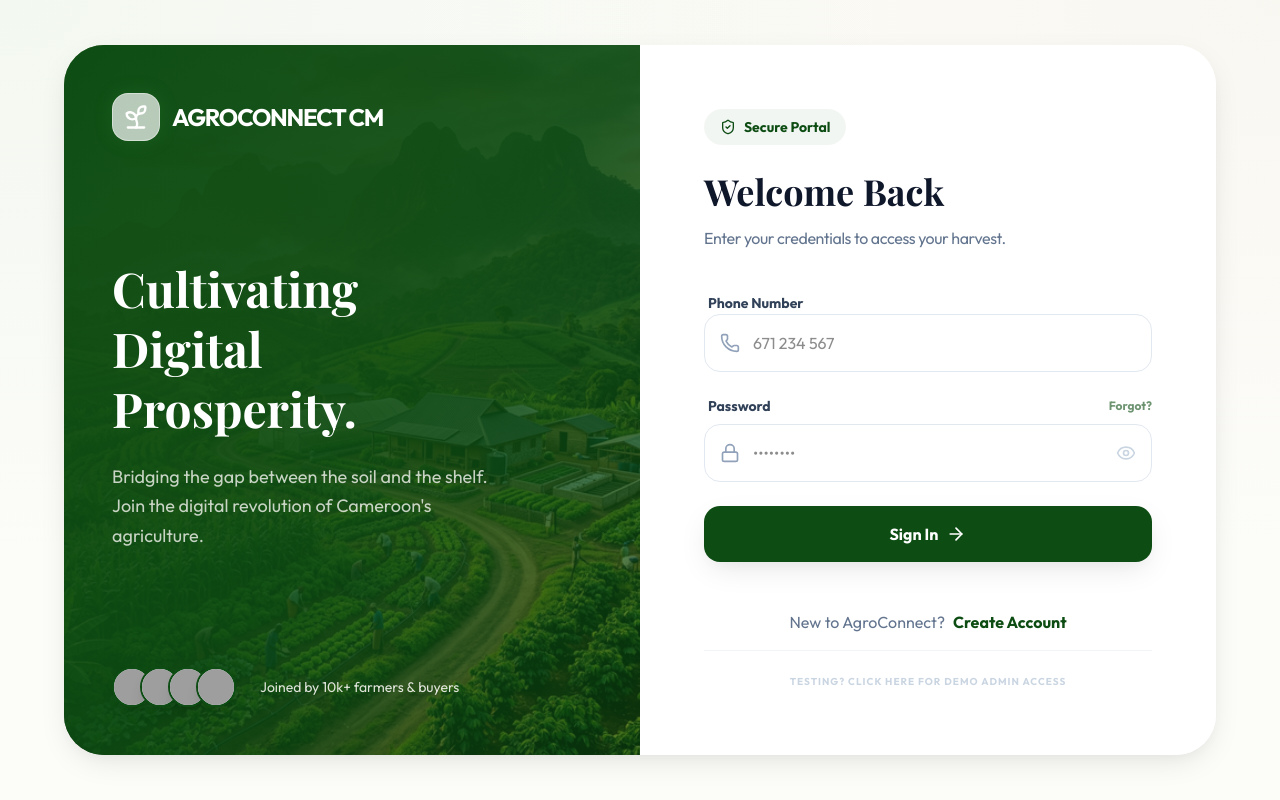
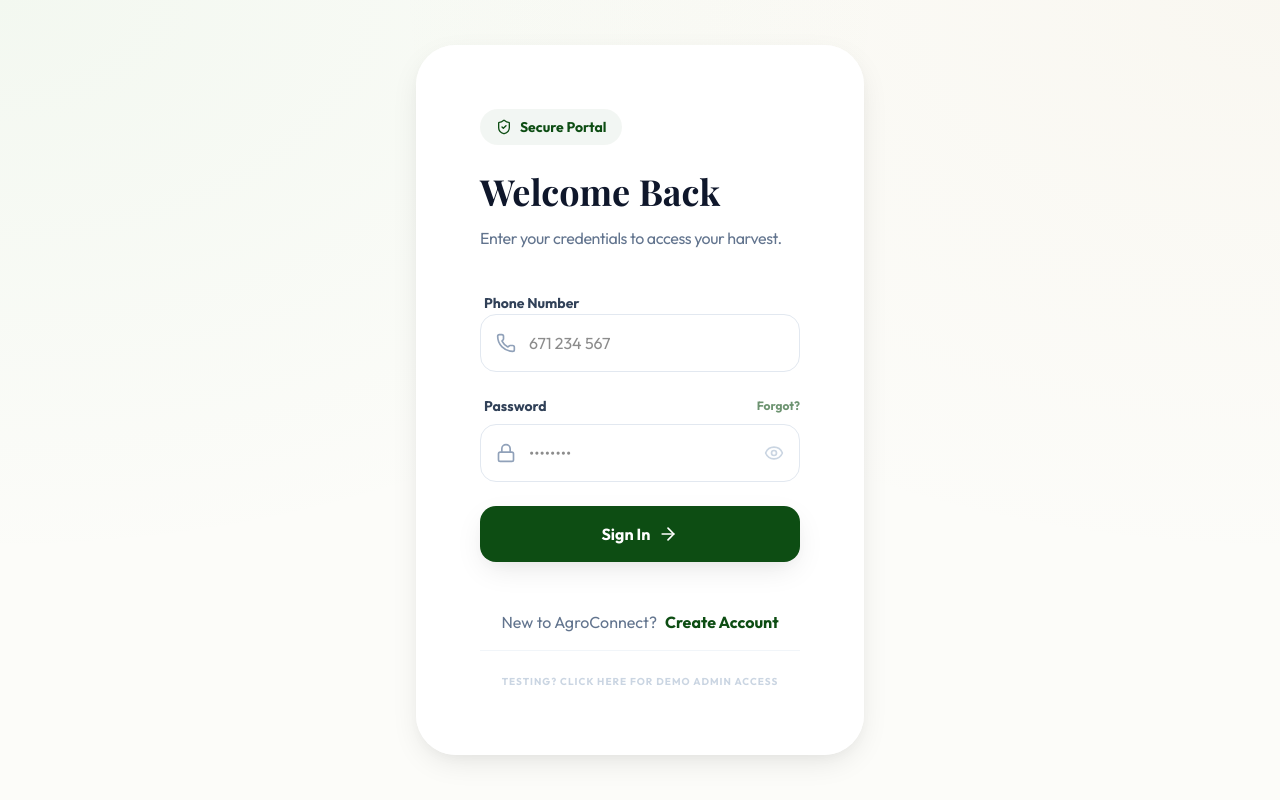
Before and after one commit to Miyoupo-ivan237/AgroApp, a React (Vite) app in the folder client/: page /login in a window 1280 px wide. Built offline with nearby package versions, Linux system fonts and the light colour scheme; grey boxes are pictures that could not be loaded; a web font is replaced by a local one.

Commit message:
Fix Explore Shop search, correct Landing page anchors, and remove farmer image from Login

```diff
--- a/client/src/pages/BuyerDashboard.jsx
+++ b/client/src/pages/BuyerDashboard.jsx
@@ -290,9 +290,9 @@ export default function BuyerDashboard() {
                             </div>
                             <div className="grid grid-cols-1 md:grid-cols-2 lg:grid-cols-3 xl:grid-cols-4 gap-8">
                                 {crops.filter(c =>
-                                    c.name.toLowerCase().includes(searchTerm.toLowerCase()) ||
-                                    c.category.toLowerCase().includes(searchTerm.toLowerCase()) ||
-                                    (c.region_location || c.region || '').toLowerCase().includes(searchTerm.toLowerCase())
+                                    (c?.name || '').toLowerCase().includes((searchTerm || '').toLowerCase()) ||
+                                    (c?.category || '').toLowerCase().includes((searchTerm || '').toLowerCase()) ||
+                                    (c?.region_location || c?.region || '').toLowerCase().includes((searchTerm || '').toLowerCase())
                                 ).map((crop) => (
                                     <div key={crop.id} className="glass-card p-6 group transition-all duration-500">
                                         <div className="h-40 bg-slate-50 rounded-2xl mb-6 relative flex items-center justify-center">
--- a/client/src/pages/Landing.jsx
+++ b/client/src/pages/Landing.jsx
@@ -32,12 +32,7 @@ export default function Landing() {
         }
     }, [user, navigate]);
 
-    const scrollToSection = (id) => {
-        const element = document.getElementById(id);
-        if (element) {
-            element.scrollIntoView({ behavior: 'smooth' });
-        }
-    };
+
 
     const handleAuth = async (e) => {
         e.preventDefault();
@@ -92,8 +87,8 @@ export default function Landing() {
                     </span>
                 </div>
                 <div className="hidden md:flex items-center gap-8 text-xs font-black text-slate-400 uppercase tracking-widest">
-                    <button onClick={() => scrollToSection('how-it-works')} className="hover:text-agro-green transition-all hover:scale-105 active:scale-95">How it works</button>
-                    <button onClick={() => scrollToSection('safety')} className="hover:text-agro-green transition-all hover:scale-105 active:scale-95">Safety</button>
+                    <a href="#how-it-works" className="hover:text-agro-green transition-all hover:scale-105 active:scale-95">How it works</a>
+                    <a href="#safety" className="hover:text-agro-green transition-all hover:scale-105 active:scale-95">Safety</a>
                 </div>
             </header>
 
--- a/client/src/pages/Login.jsx
+++ b/client/src/pages/Login.jsx
@@ -61,67 +61,8 @@ export default function Login() {
 
     return (
         <div className="min-h-screen bg-mesh flex items-center justify-center p-4">
-            <div className="max-w-6xl w-full grid lg:grid-cols-2 gap-0 overflow-hidden rounded-[2.5rem] shadow-premium bg-white">
+            <div className="max-w-md w-full overflow-hidden rounded-[2.5rem] shadow-premium bg-white">
 
-                {/* Visual Side */}
-                <div className="hidden lg:block relative bg-agro-green overflow-hidden">
-                    <div className="absolute inset-0 opacity-40">
-                        <img
-                            src={premiumHero}
-                            alt="Sustainable Farming"
-                            className="w-full h-full object-cover"
-                        />
-                    </div>
-                    <div className="absolute inset-0 bg-gradient-to-br from-agro-green via-agro-green/80 to-transparent"></div>
-
-                    <div className="relative h-full flex flex-col justify-between p-12 text-white">
-                        <motion.div
-                            initial={{ opacity: 0, y: -20 }}
-                            animate={{ opacity: 1, y: 0 }}
-                            className="flex items-center gap-3"
-                        >
-                            <div className="w-12 h-12 glass flex items-center justify-center rounded-2xl shadow-glow text-white">
-                                <Sprout size={28} />
-                            </div>
-                            <span className="text-2xl font-bold tracking-tighter uppercase font-outfit">AgroConnect CM</span>
-                        </motion.div>
-
-                        <div className="space-y-6">
-                            <motion.h2
-                                initial={{ opacity: 0, x: -30 }}
-                                animate={{ opacity: 1, x: 0 }}
-                                transition={{ delay: 0.2 }}
-                                className="text-5xl heading-serif leading-tight"
-                            >
-                                Cultivating <br/>Digital <br/>Prosperity.
-                            </motion.h2>
-                            <motion.p
-                                initial={{ opacity: 0 }}
-                                animate={{ opacity: 1 }}
-                                transition={{ delay: 0.4 }}
-                                className="text-lg text-agro-sand/80 max-w-sm leading-relaxed"
-                            >
-                                Bridging the gap between the soil and the shelf. Join the digital revolution of Cameroon's agriculture.
-                            </motion.p>
-                        </div>
-
-                        <motion.div
-                            initial={{ opacity: 0, y: 20 }}
-                            animate={{ opacity: 1, y: 0 }}
-                            transition={{ delay: 0.6 }}
-                            className="flex items-center gap-6"
-                        >
-                            <div className="flex -space-x-3">
-                                {[1,2,3,4].map(i => (
-                                    <div key={i} className="w-10 h-10 rounded-full border-2 border-agro-green bg-slate-200 overflow-hidden shadow-lg">
-                                        <img src={`https://i.pravatar.cc/100?img=${i+10}`} alt="user" />
-                                    </div>
-                                ))}
-                            </div>
-                            <p className="text-sm font-medium text-agro-sand/90">Joined by 10k+ farmers & buyers</p>
-                        </motion.div>
-                    </div>
-                </div>
 
                 {/* Form Side */}
                 <div className="p-8 lg:p-16 flex flex-col justify-center bg-white relative">
```
